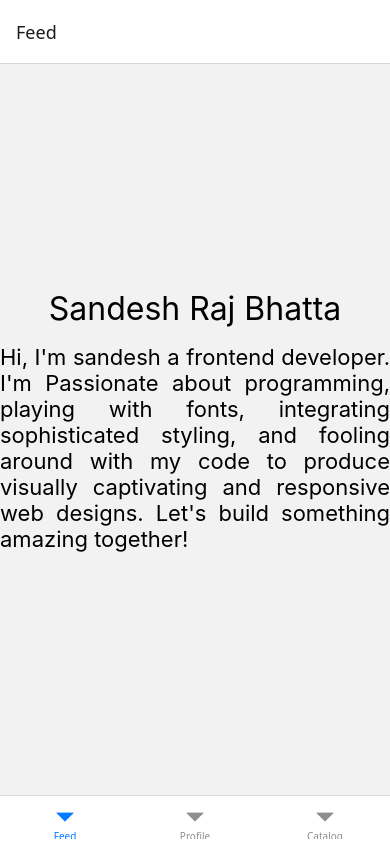
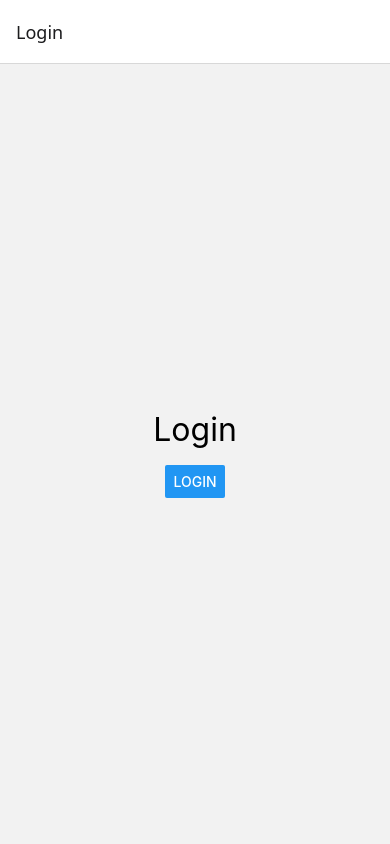
Before and after one commit to Sandesh567/AppPractice, a React Native app: screen / in a window 390 px wide. Built offline with nearby package versions, Linux system fonts and the light colour scheme.

Commit message:
15-Authentication Context
Implementing a basic authentication flow

```diff
--- a/App.js
+++ b/App.js
@@ -1,65 +1,69 @@
-// Installing Tab Navigation
-/**
- * npm install @react-navigation/bottom-tabs
- */
-
-
-import React from 'react';
-import { StyleSheet, Text, View } from 'react-native';
+import React, { createContext, useContext, useState } from 'react';
+import { StyleSheet, Text, View, Button } from 'react-native';
 import { NavigationContainer } from '@react-navigation/native';
-import { createBottomTabNavigator } from '@react-navigation/bottom-tabs';
 import { createNativeStackNavigator } from '@react-navigation/native-stack';
 
+// Our global authentication state, with default values
+export const AuthContext = createContext({
+  hasUser: false,
+  setUser: () => { },
+});
+
+const LoginScreen = () => {
+  const { setUser } = useContext(AuthContext);
+
+  return (
+    <View style={styles.layout}>
+      <Text style={styles.title}>Login</Text>
+      <Button title="login" onPress={() => setUser(true)} />
+    </View>
+  );
+};
+
+const FeedScreen = () => {
+  const { setUser } = useContext(AuthContext);
+
+  return (
+    <View style={styles.layout}>
+      <Text style={styles.title}>Feed</Text>
+      <Button title="logout" onPress={() => setUser(false)} />
+
+    </View>
+
+  );
+};
 
 const Stack = createNativeStackNavigator();
 
+export const AppNavigator = () => {
+  const { hasUser } = useContext(AuthContext);
 
-const OverviewScreen = () => (
-  <View style={styles.layout}>
-    <Text style={styles.title}>About Sandesh</Text>
-  </View>
-);
+  return (
 
-const ProfileNavigator = () => (
-  <Stack.Navigator>
-    <Stack.Screen name='Overview' component={OverviewScreen} />
-  </Stack.Navigator>
-)
+    <Stack.Navigator>
+      {hasUser ?
+        <Stack.Screen name="Feed" component={FeedScreen} />
+        : <Stack.Screen name="Login" component={LoginScreen} />
+      }
+    </Stack.Navigator>
 
+  );
+};
 
-const FeedScreen = () => (
-  <View style={styles.layout}>
-    <Text style={styles.title}>Sandesh Raj Bhatta</Text>
-    <Text style={styles.subTitle}>
-      Hi, I'm sandesh a frontend developer. I'm Passionate about programming,
-      playing with fonts, integrating sophisticated styling, and fooling around
-      with my code to produce visually captivating and responsive web designs.
-      Let's build something amazing together!
-    </Text>
-  </View>
-);
+const App = () => {
+  // This is linked to our global authentication state.
+  // We connect this in React to re-render components when changing this value.
+  const [hasUser, setUser] = useState(false);
 
-const CatalogScreen = () => (
-  <View style={styles.layout}>
-    <Text style={styles.title}>Catalog</Text>
-  </View>
-)
+  return (
+    <AuthContext.Provider value={{ hasUser, setUser }}>
+      <NavigationContainer>
 
-const Tab = createBottomTabNavigator();
-
-export const AppNavigator = () => (
-  <Tab.Navigator>
-    <Tab.Screen name="Feed" component={FeedScreen} />
-    <Tab.Screen name="Profile" component={ProfileNavigator} />
-    <Tab.Screen name="Catalog" component={CatalogScreen} />
-  </Tab.Navigator>
-);
-
-const App = () => (
-  <NavigationContainer>
-    <AppNavigator />
-  </NavigationContainer>
-);
+        <AppNavigator />
+      </NavigationContainer>
+    </AuthContext.Provider>
+  );
+};
 
 export default App;
 
@@ -73,9 +77,4 @@ const styles = StyleSheet.create({
     fontSize: 32,
     marginBottom: 16,
   },
-  subTitle: {
-    fontSize: 22,
-    marginBottom: 18,
-    textAlign: 'justify'
-  }
 });
```
